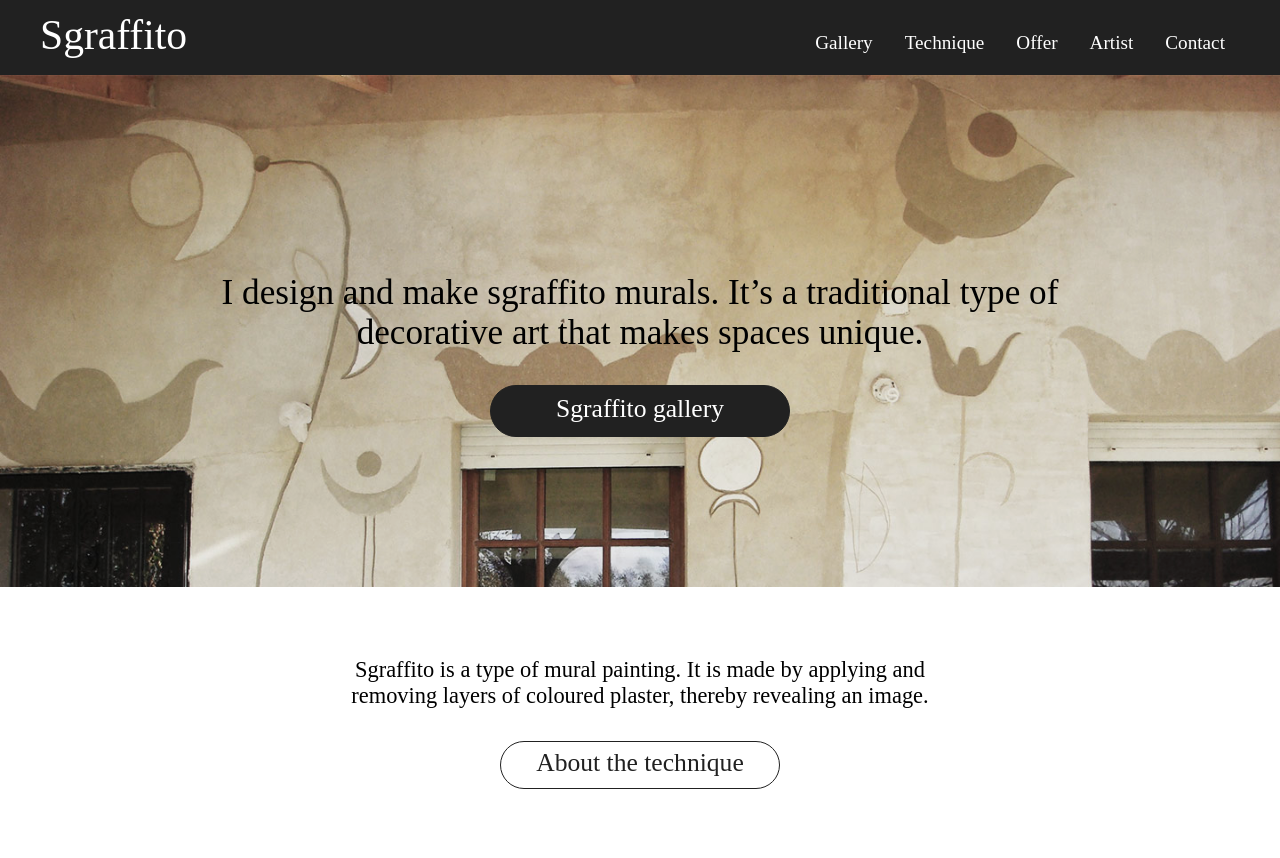
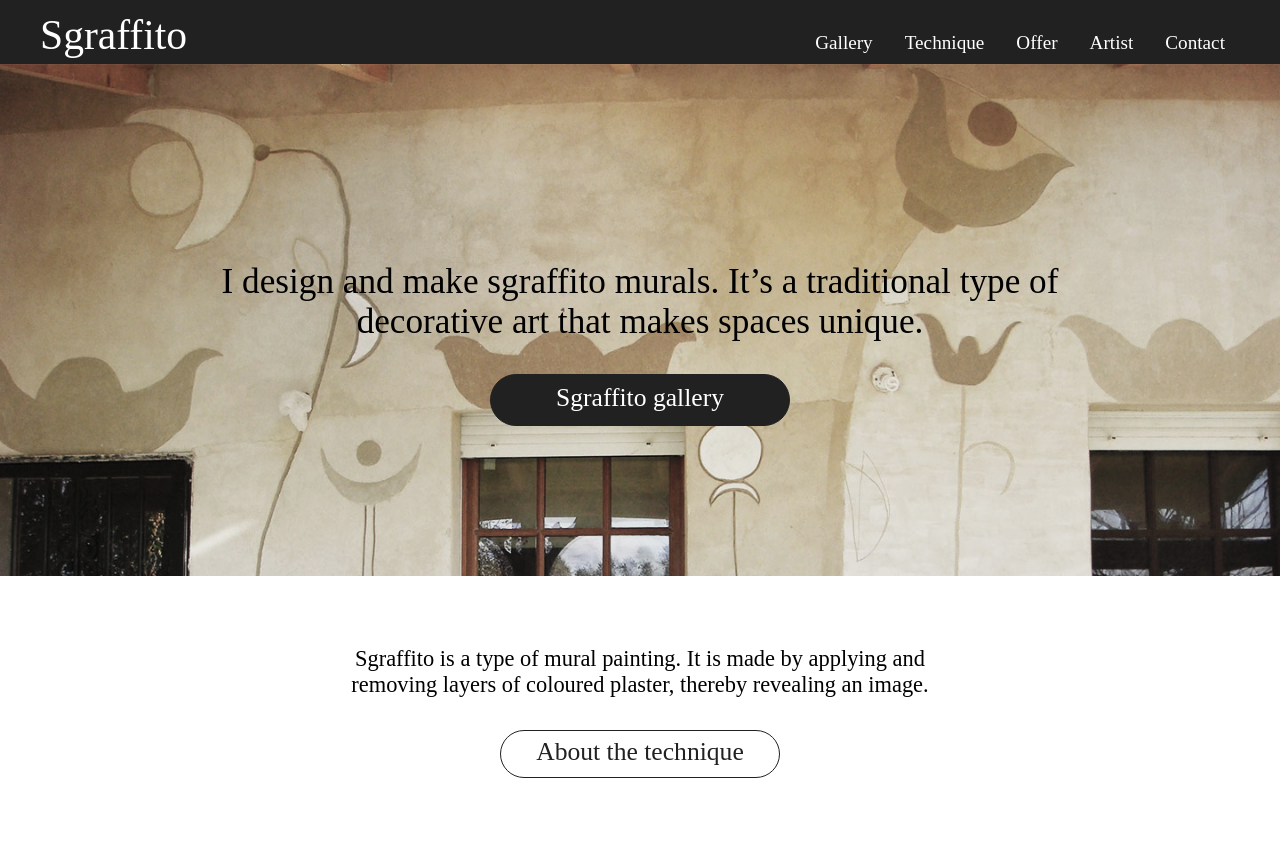
Before and after one commit to marek-kultys/trowel-and-lime, a Jekyll site: the page built from index.html, in a window 1280 px wide. Shown: the top 858 px of the page. Built offline with Jekyll 4.4.1, drawn with Linux system fonts in a browser that asks for light colours; some web fonts are replaced; grey boxes are pictures that could not be loaded.

Commit message:
sticky footer, removed positioning and header height

```diff
--- a/_sass/body.scss
+++ b/_sass/body.scss
@@ -24,9 +24,8 @@
 // GLOBALS
 html {
    overflow-y: scroll; // Fixing jumping scroll bar when page overflows
-   overflow-x: hidden;;
-   position: relative;
-   min-height: 100%;
+   overflow-x: hidden;
+
 }
 
 @-ms-viewport {
@@ -34,8 +33,10 @@
 }
 
 body {
-   margin: 0 0 120px; /* bottom margin value = footer height; linked to height value in footer.scss */
+   margin: 0px;
    background-color: $black;
+   min-height: 100%;
+   // position: relative;
 }
 
 
--- a/_sass/footer.scss
+++ b/_sass/footer.scss
@@ -1,11 +1,8 @@
 footer {
-   position: relative;
    margin: 0;
-   left: 0;
-   bottom: 0;
-   height: 120px; /* height value = footer height; linked to bottom margin value in body.scss */
+   height: 120px;
    width: 100%;
-   background-color: $black;
+   background-color: orange;
    @include media($medium) {
       height: 200px;
    }
--- a/_sass/header.scss
+++ b/_sass/header.scss
@@ -1,7 +1,8 @@
 header {
    @include outer-container;
    color: $white;
-   //height: 75px;
+   margin-bottom: 0.33em;
+   // height: 70px;
    @include media($full) {
       margin-left: 25px;
       margin-right: 15px;
@@ -39,11 +40,10 @@
          @include media($medium) {
             float: none;
             text-align: right;
-
 		      display: none;
             background-color: $black;
-            position: relative;
-            z-index: 2;
+            // position: relative;
+            // z-index: 2;
          }
       }
       li {
@@ -54,7 +54,7 @@
             float: none;
             padding-bottom: 1em;
             &:first-of-type {
-               padding-top: 0.8em;
+               padding-top: 1.66em;
             }
          }
       }
@@ -68,7 +68,7 @@
    .show-menu {
    	text-align: right;
       padding-right: 15px;
-      padding-bottom: 1em;
+      // padding-bottom: 1em;
    	display: none;
       cursor: pointer;
    }
@@ -80,6 +80,6 @@
 
    /*Show menu when invisible checkbox is checked*/
    input[type=checkbox]:checked ~ #menu{
-       display: block;
+      display: block;
    }
 }
--- a/_sass/main.scss
+++ b/_sass/main.scss
@@ -1,8 +1,9 @@
 main {
    width: 100%;
-   position: absolute;
-   top: 75px;
-   z-index: 1;
+   min-height: calc(100vh - 70px - 120px); /* calculate: 100% vertical height - 70px approx. header height - 120px footer height */
+   @include media($medium) {
+      min-height: calc(100vh - 70px - 200px); /* adjust for footer height below medium break-point */
+   }
 
    section {
       @include outer-container(100%);
```
